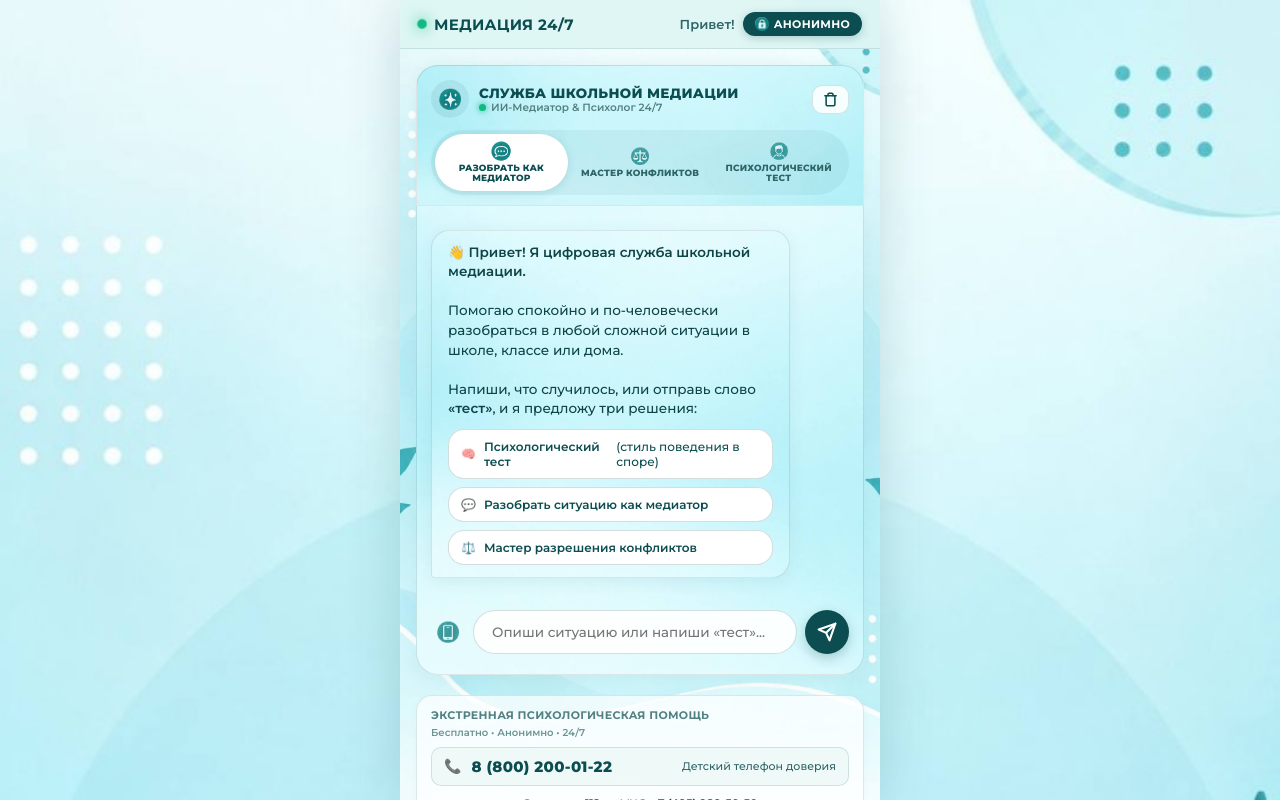
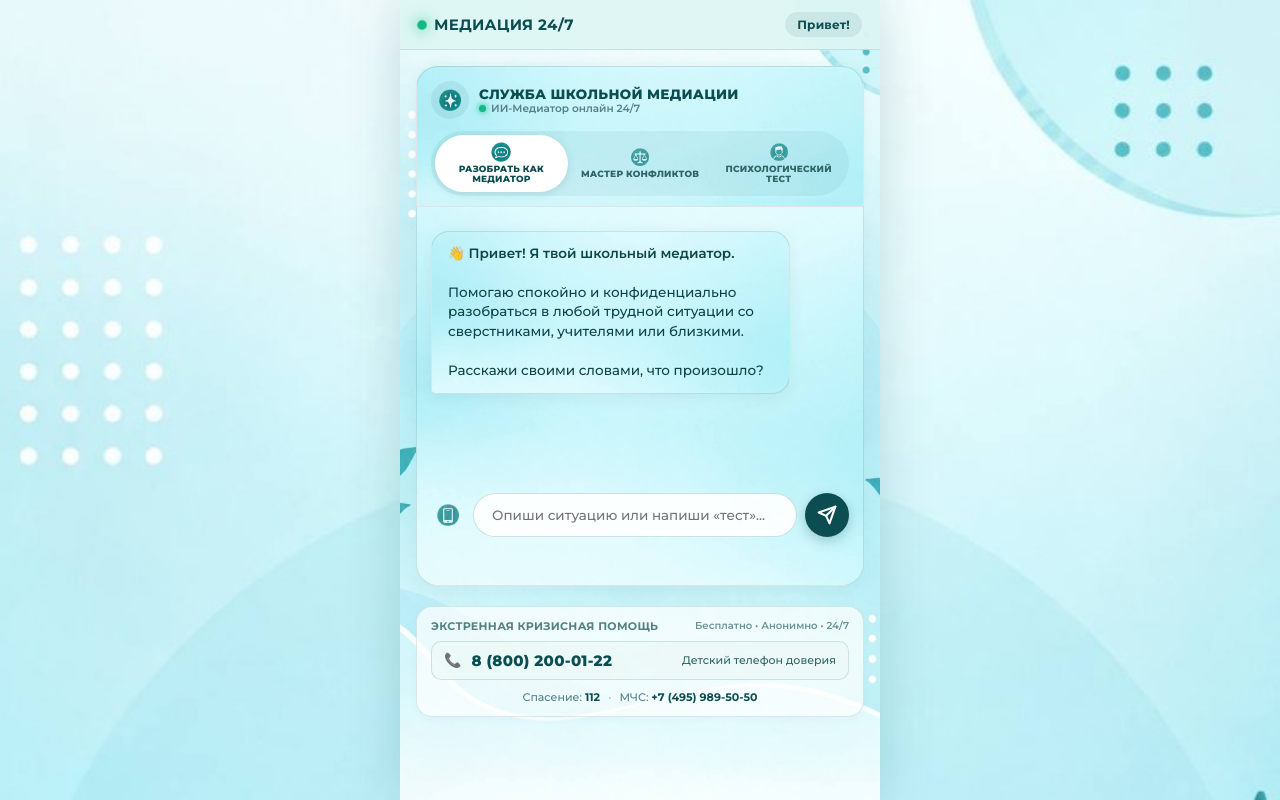
Before and after one commit to Dellzzyy/vk-school-mediation, a website: page index.html in a window 1280 px wide. Drawn offline with Linux system fonts and the light colour scheme.

Commit message:
fix: remove psychologist mention, trash icon, anon-pill, and redundant chat buttons

```diff
--- a/app.js
+++ b/app.js
@@ -281,6 +281,9 @@ document.addEventListener('DOMContentLoaded', async () => {
 
   // Инициализируем тест
   renderPsychTest();
+
+  // Начальные подсказки в чате медиатора
+  renderSuggestions(["Ссора с другом", "Спор из-за оценки", "Обидные подколы в чате"]);
 });
 
 function triggerHaptic(type = 'light') {
@@ -738,23 +741,14 @@ function clearUnifiedAssistant() {
     container.innerHTML = `
       <div class="msg bot-msg">
         <div class="bubble">
-          👋 История очищена. Напиши, что случилось, или отправь слово <strong>«тест»</strong>, и я предложу три решения!
-          <div class="solutions-inline-options">
-            <button class="inline-solution-btn" onclick="setAssistantMode('test')">
-              🧠 <strong>Психологический тест</strong> (стиль поведения в споре)
-            </button>
-            <button class="inline-solution-btn" onclick="startMediatorChatPrompt()">
-              💬 <strong>Разобрать ситуацию как медиатор</strong>
-            </button>
-            <button class="inline-solution-btn" onclick="setAssistantMode('wizard')">
-              ⚖️ <strong>Мастер разрешения конфликтов</strong>
-            </button>
-          </div>
+          👋 <strong>Привет! Я твой школьный медиатор.</strong><br><br>
+          История очищена. Расскажи спокойно, что произошло или что тебя сейчас беспокоит?
         </div>
       </div>
     `;
   }
   if (sugContainer) sugContainer.innerHTML = '';
+  renderSuggestions(["Ссора с другом", "Спор из-за оценки", "Обидные подколы в чате"]);
   resetWizard();
   resetPsychTest();
 }
--- a/index.html
+++ b/index.html
@@ -8,7 +8,7 @@
   <script src="./vk-bridge.js"></script>
   <!-- Telegram WebApp SDK -->
   <script src="https://telegram.org/js/telegram-web-app.js"></script>
-  <link rel="stylesheet" href="./style.css?v=1789850000">
+  <link rel="stylesheet" href="./style.css?v=1789860000">
   <link rel="preconnect" href="https://fonts.googleapis.com">
   <link rel="preconnect" href="https://fonts.gstatic.com" crossorigin>
   <link href="https://fonts.googleapis.com/css2?family=Montserrat:wght@500;600;700;800;900&display=swap" rel="stylesheet">
@@ -24,7 +24,6 @@
         </div>
         <div class="header-user" id="headerUser">
           <span class="user-greeting" id="userGreeting">Привет!</span>
-          <span class="anon-pill"><img src="./images/icons/padlock.png" class="anon-icon-img" alt=""> АНОНИМНО</span>
         </div>
       </div>
     </header>
@@ -42,15 +41,9 @@
               </div>
               <div class="agent-meta">
                 <h3 class="agent-name">СЛУЖБА ШКОЛЬНОЙ МЕДИАЦИИ</h3>
-                <span class="agent-status"><span class="online-indicator"></span> ИИ-Медиатор & Психолог 24/7</span>
+                <span class="agent-status"><span class="online-indicator"></span> ИИ-Медиатор онлайн 24/7</span>
               </div>
             </div>
-            <button class="btn-clear-chat" onclick="clearUnifiedAssistant()" title="Очистить / Начать заново">
-              <svg width="15" height="15" viewBox="0 0 24 24" fill="none" stroke="currentColor" stroke-width="2.5" stroke-linecap="round" stroke-linejoin="round">
-                <polyline points="3 6 5 6 21 6"></polyline>
-                <path d="M19 6v14a2 2 0 0 1-2 2H7a2 2 0 0 1-2-2V6m3 0V4a2 2 0 0 1 2-2h4a2 2 0 0 1 2 2v2"></path>
-              </svg>
-            </button>
           </div>
 
           <!-- 3 Главных решения (Переключатель инструментов) -->
@@ -78,20 +71,9 @@
             <div class="chat-messages" id="chatMessages">
               <div class="msg bot-msg">
                 <div class="bubble">
-                  👋 <strong>Привет! Я цифровая служба школьной медиации.</strong><br><br>
-                  Помогаю спокойно и по-человечески разобраться в любой сложной ситуации в школе, классе или дома.<br><br>
-                  Напиши, что случилось, или отправь слово <strong>«тест»</strong>, и я предложу три решения:
-                  <div class="solutions-inline-options">
-                    <button class="inline-solution-btn" onclick="setAssistantMode('test')">
-                      🧠 <strong>Психологический тест</strong> (стиль поведения в споре)
-                    </button>
-                    <button class="inline-solution-btn" onclick="startMediatorChatPrompt()">
-                      💬 <strong>Разобрать ситуацию как медиатор</strong>
-                    </button>
-                    <button class="inline-solution-btn" onclick="setAssistantMode('wizard')">
-                      ⚖️ <strong>Мастер разрешения конфликтов</strong>
-                    </button>
-                  </div>
+                  👋 <strong>Привет! Я твой школьный медиатор.</strong><br><br>
+                  Помогаю спокойно и конфиденциально разобраться в любой трудной ситуации со сверстниками, учителями или близкими.<br><br>
+                  Расскажи своими словами, что произошло?
                 </div>
               </div>
             </div>
@@ -263,7 +245,7 @@
         <div class="sos-card-subtle">
           <div class="sos-subtle-content">
             <div class="sos-subtle-header">
-              <span class="sos-subtle-title">Экстренная психологическая помощь</span>
+              <span class="sos-subtle-title">Экстренная кризисная помощь</span>
               <span class="sos-subtle-tag">Бесплатно • Анонимно • 24/7</span>
             </div>
             <a href="tel:88002000122" class="sos-subtle-phone-btn" onclick="triggerHaptic('medium')">
@@ -283,6 +265,6 @@
     </main>
   </div>
 
-  <script src="./app.js?v=1789850000"></script>
+  <script src="./app.js?v=1789860000"></script>
 </body>
 </html>
--- a/style.css
+++ b/style.css
@@ -156,24 +156,18 @@ p, .tile-body p, .step-desc, .kb-intro, .kb-card-summary, .modal-body, .bubble,
 .header-user {
   display: flex;
   align-items: center;
-  gap: 8px;
+  margin-left: auto;
 }
 
 .user-greeting {
-  font-size: 13px;
-  color: var(--text-secondary);
-}
-
-.anon-pill {
-  display: inline-flex;
-  align-items: center;
-  gap: 5px;
-  font-size: 11px;
+  font-size: 12px;
+  font-weight: 700;
+  color: var(--text-primary);
+  background: rgba(11, 77, 80, 0.08);
   padding: 5px 12px;
-  background: var(--accent-primary);
-  color: #ffffff;
   border-radius: var(--radius-pill);
-  box-shadow: 0 2px 8px rgba(11, 77, 80, 0.25);
+  letter-spacing: 0.2px;
+  white-space: nowrap;
 }
 
 .anon-icon-img {
```
